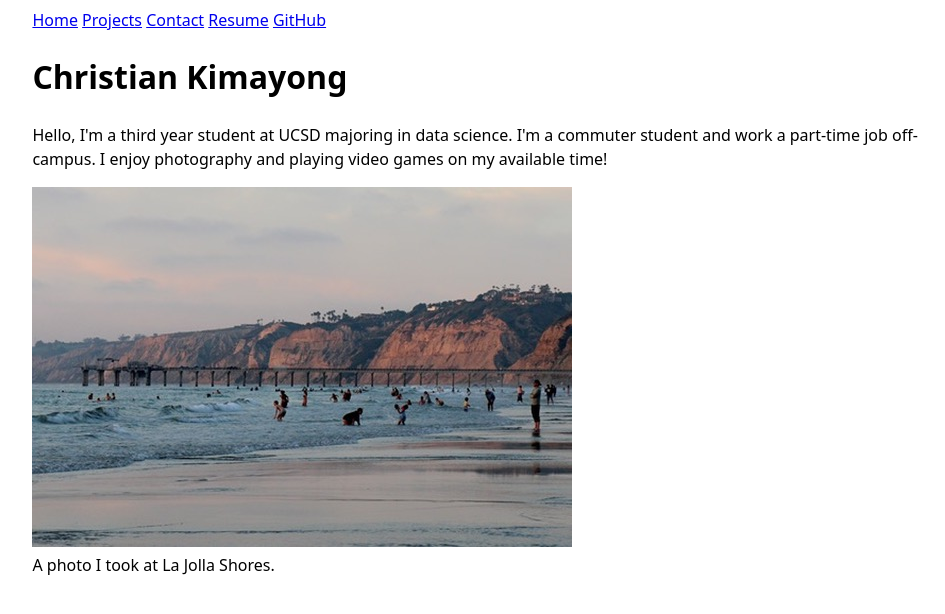
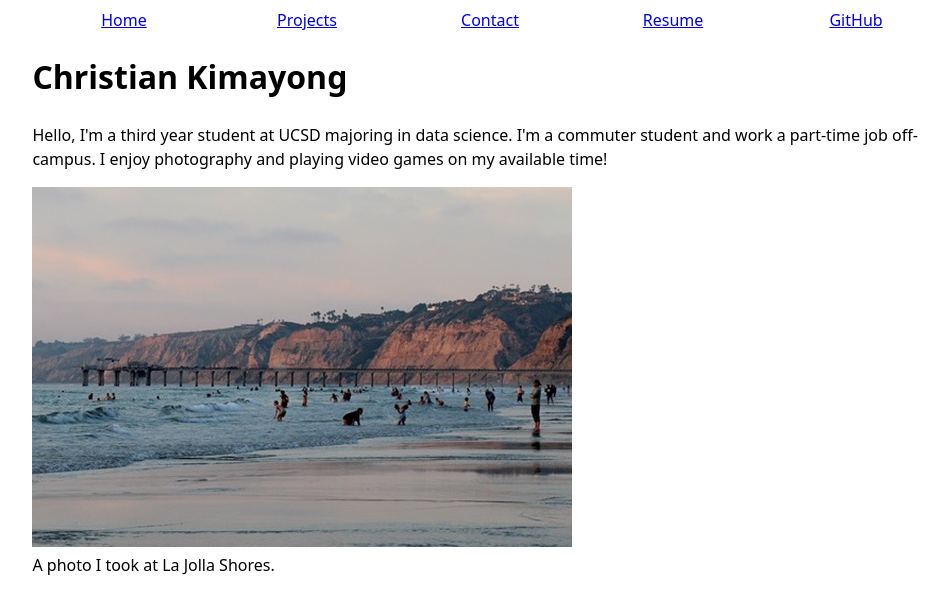
Before and after one commit to cjkmy/portfolio, a plain HTML site: page index.html in a window 1280 px wide. Shown: the whole page, without its empty margins (150-1095 px from the left). Drawn offline with Linux system fonts and the light colour scheme.

Commit message:
Update style.css

```diff
--- a/style.css
+++ b/style.css
@@ -10,3 +10,12 @@ body {
 nav ul, nav li {
     display: contents;
   }
+
+  nav {
+  display: flex;
+}
+
+nav a {
+  flex: 1;
+  text-align: center;
+}
```
